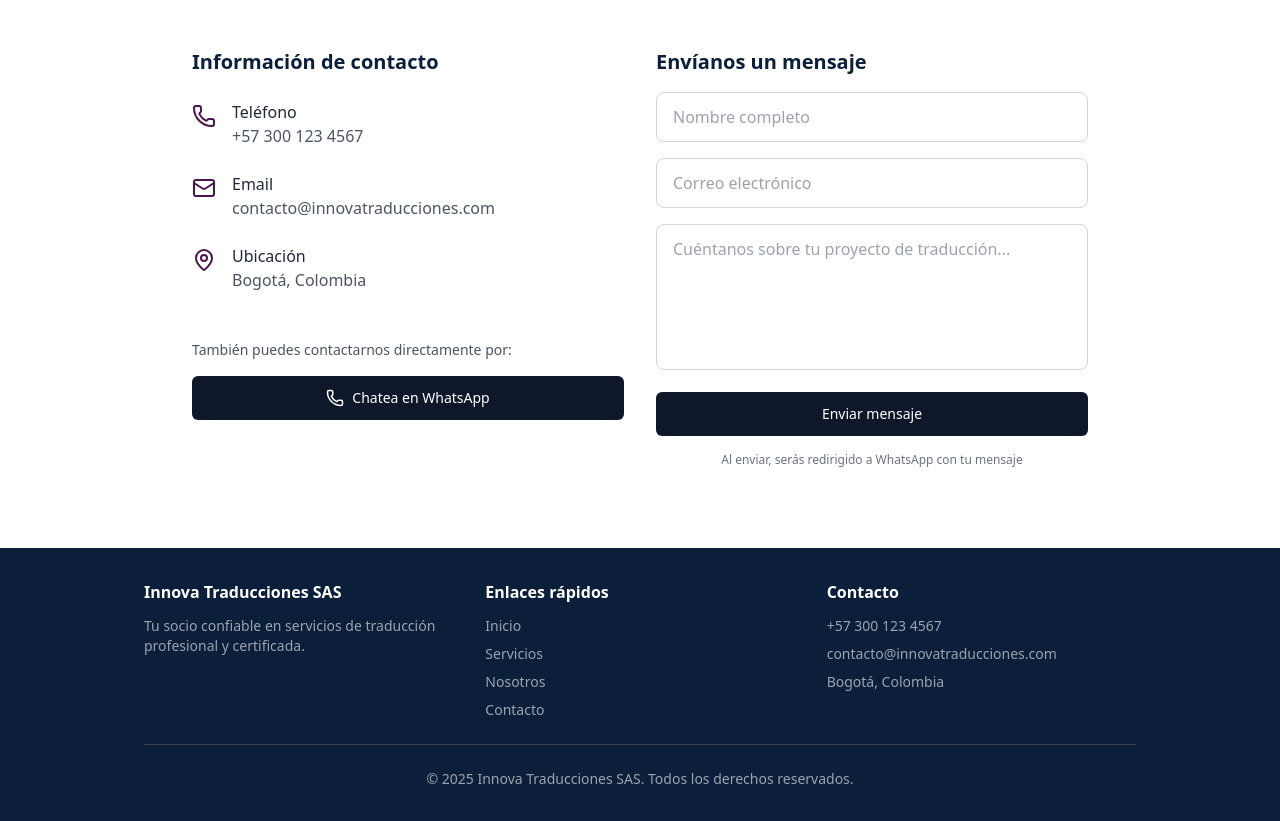
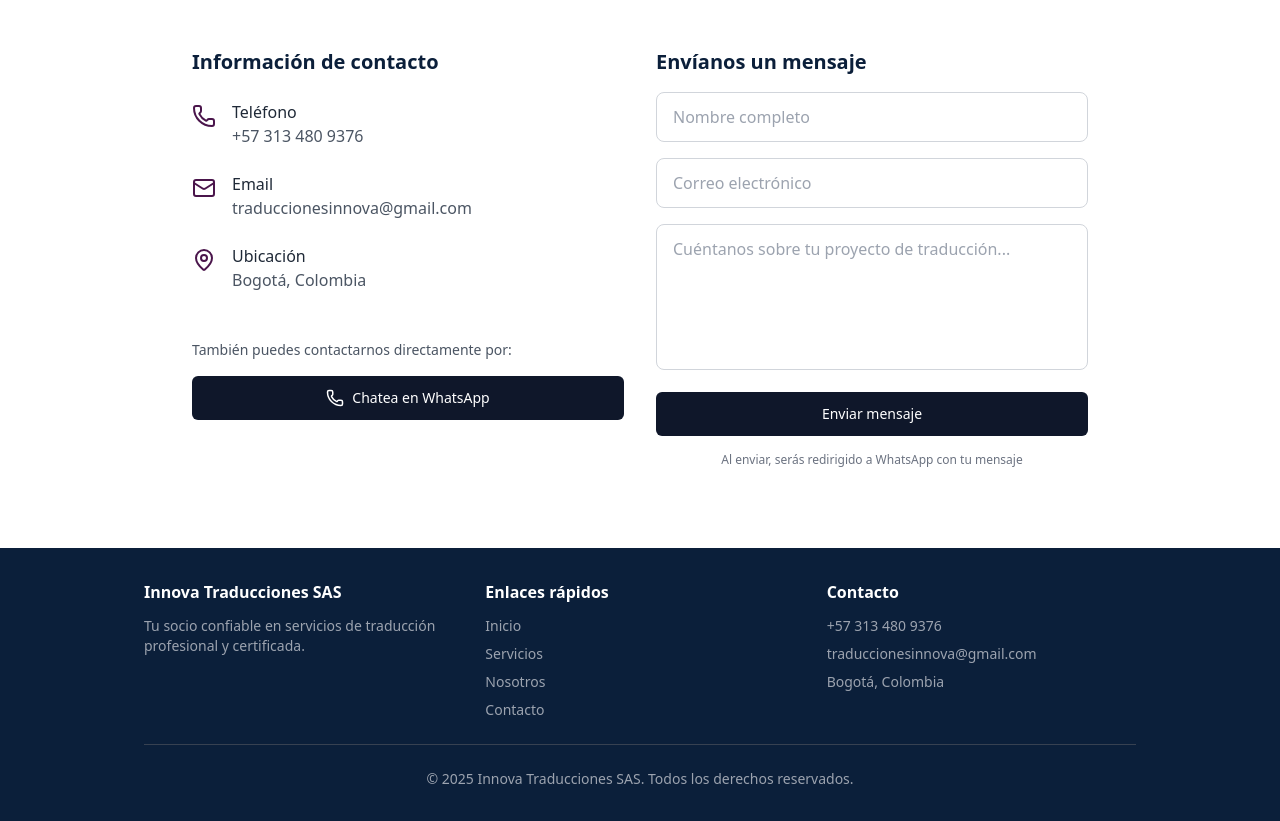
Before and after one commit to jhonnysarmiento2005-cyber/innova-traducciones, a Next.js app: page / in a window 1280 px wide. Shown: the part 2004-2825 px from the top of the page. Built offline with nearby package versions, Linux system fonts and the light colour scheme.

Commit message:
Actualicé número de WhatsApp

```diff
--- a/src/app/page.tsx
+++ b/src/app/page.tsx
@@ -25,8 +25,8 @@
   // ACTUALIZA ESTOS DATOS CON TUS DATOS REALES
   const contactInfo = {
     whatsapp: "573001234567",
-    email: "contacto@innovatraducciones.com",
-    telefono: "+57 300 123 4567",
+    email: "traduccionesinnova@gmail.com",
+    telefono: "+57 313 480 9376",
     direccion: "Bogotá, Colombia"
   };
 
```
